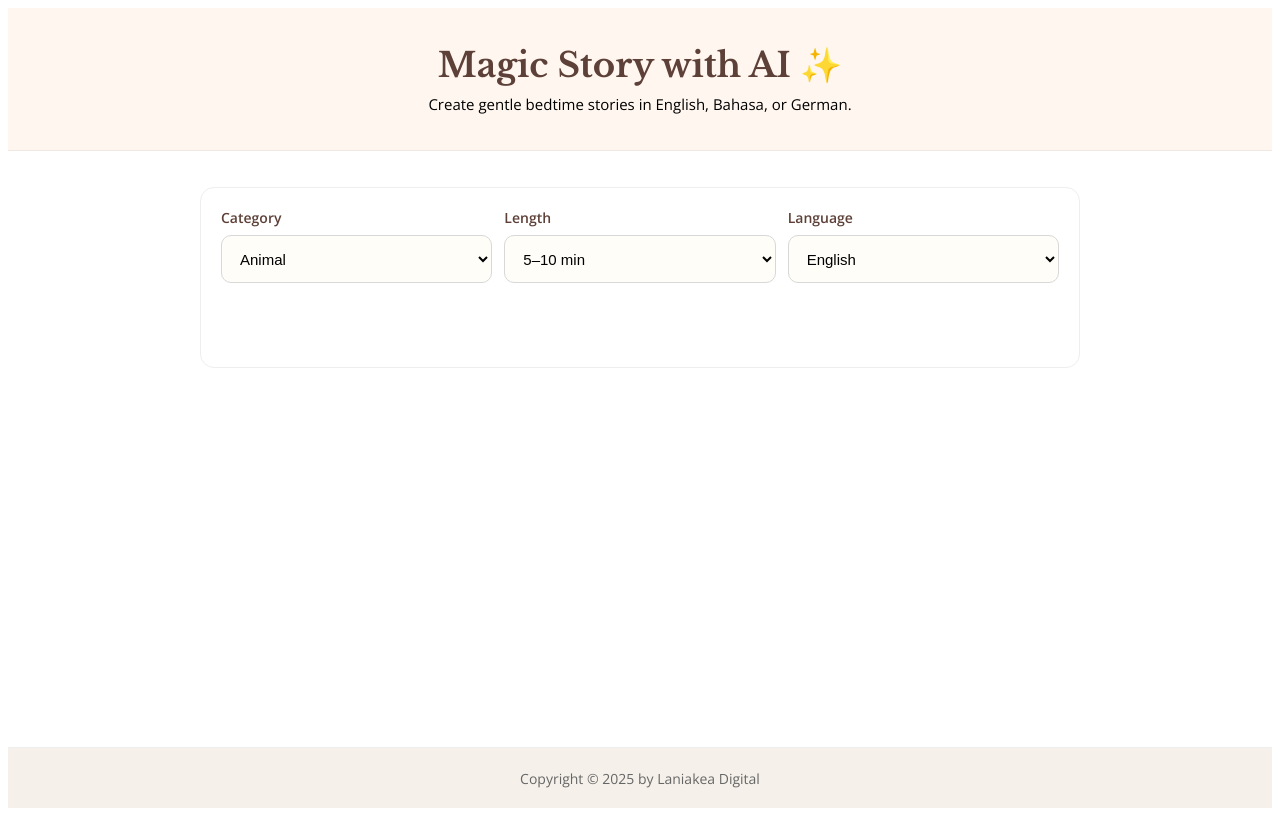
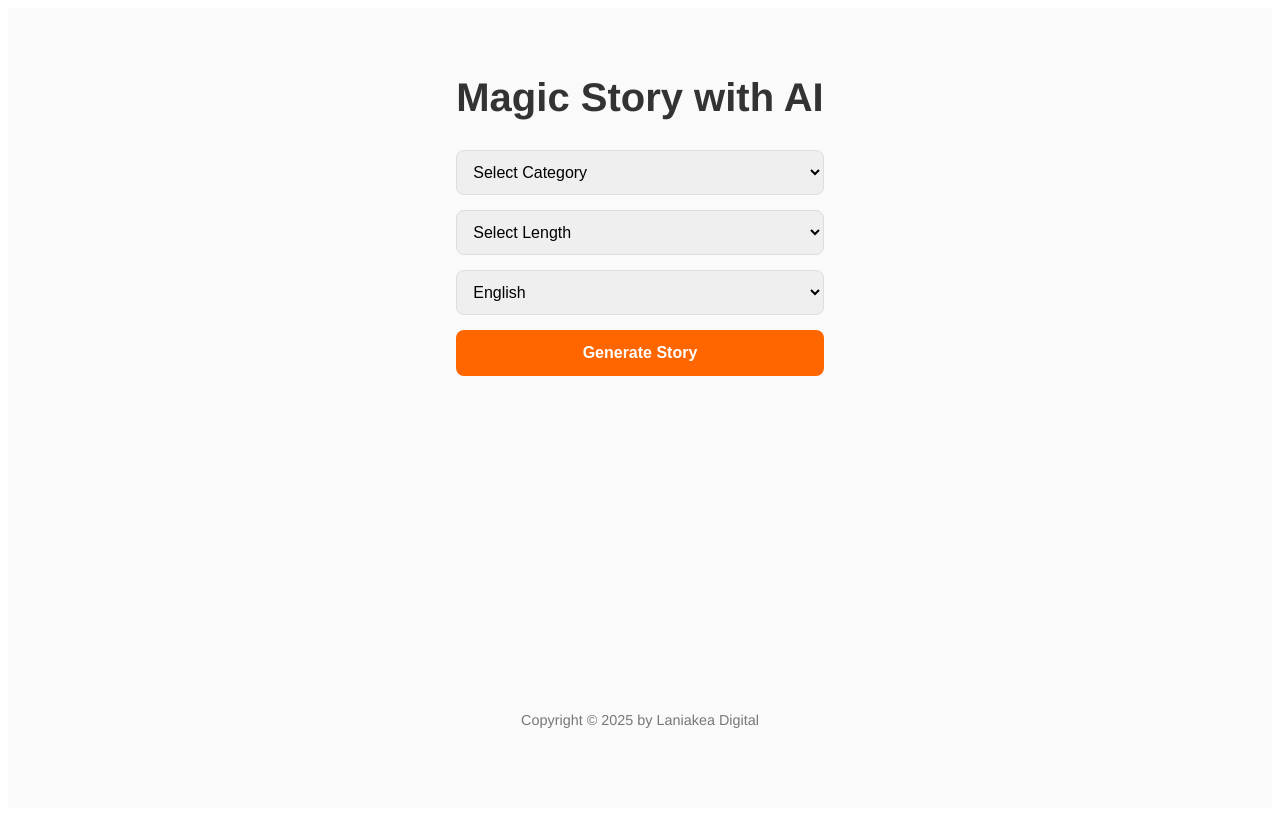
Before and after one commit to amysxe/magicstory-ai, a Next.js app: page / in a window 1280 px wide. Built offline with nearby package versions, Linux system fonts and the light colour scheme.

Commit message:
Update index.js

```diff
--- a/pages/index.js
+++ b/pages/index.js
@@ -1,321 +1,191 @@
 // pages/index.js
-import Head from "next/head";
 import { useState } from "react";
 
 export default function Home() {
-  const [category, setCategory] = useState("animal");
-  const [length, setLength] = useState("5-10 min");
+  const [category, setCategory] = useState("");
+  const [length, setLength] = useState("");
   const [language, setLanguage] = useState("English");
+  const [story, setStory] = useState("");
   const [title, setTitle] = useState("");
-  const [paragraphs, setParagraphs] = useState([]);
   const [loading, setLoading] = useState(false);
-  const [errorMsg, setErrorMsg] = useState("");
 
   const generateStory = async () => {
+    if (!category || !length || !language) {
+      alert("Please fill all fields!");
+      return;
+    }
     setLoading(true);
-    setErrorMsg("");
+    setStory("");
     setTitle("");
-    setParagraphs([]);
 
-    try {
-      const res = await fetch("/api/story", {
+    const response = await fetch("/api/story", {
       method: "POST",
       headers: { "Content-Type": "application/json" },
       body: JSON.stringify({ category, length, language }),
     });
 
-      const data = await res.json();
-      if (!res.ok) {
-        throw new Error(data?.error || "Generation failed");
+    const data = await response.json();
+    if (data.story) {
+      const parts = data.story.split("\n");
+      const firstLine = parts.shift();
+      setTitle(firstLine.trim());
+      setStory(parts.join("\n").trim());
     }
-
-      const raw = (data.story || "").trim();
-      if (!raw) {
-        throw new Error("Empty story returned");
-      }
-
-      // Extract first non-empty line as title
-      const linesAll = raw.split(/\r?\n/).map(l => l.trim()).filter(Boolean);
-      const extractedTitle = linesAll.length ? linesAll.shift() : "Untitled Story";
-
-      // Remaining text -> paragraphs by double newline
-      const remainingText = linesAll.join("\n");
-      const paras = remainingText
-        ? remainingText.split(/\r?\n\s*\r?\n/).map(p => p.trim()).filter(Boolean)
-        : [];
-
-      setTitle(extractedTitle);
-      setParagraphs(paras);
-    } catch (err) {
-      console.error(err);
-      setErrorMsg(err.message || "Failed to generate story");
-    } finally {
     setLoading(false);
-    }
   };
 
   return (
-    <>
-      <Head>
-        <title>Magic Story with AI</title>
-        <meta name="viewport" content="width=device-width,initial-scale=1" />
-        <link
-          href="https://fonts.googleapis.com/css2?family=Libre+Baskerville:wght@400;700&family=Open+Sans:wght@300;400;600&display=swap"
-          rel="stylesheet"
-        />
-      </Head>
+    <div style={styles.page}>
+      <div style={styles.container}>
+        <h1 style={styles.title}>Magic Story with AI</h1>
 
-      <div className="site">
-        <header className="site-header">
-          <div className="center">
-            <h1 className="brand">Magic Story with AI ✨</h1>
-            <p className="lead">Create gentle bedtime stories in English, Bahasa, or German.</p>
-          </div>
-        </header>
-
-        <main className="main">
-          <div className="center container">
-            <section className="card form-card" aria-labelledby="form-heading">
-              <h2 id="form-heading" className="sr-only">Story options</h2>
-
-              <div className="form-grid">
-                <div className="field">
-                  <label className="field-label">Category</label>
+        <div style={styles.form}>
           <select
-                    className="field-control"
+            style={styles.input}
             value={category}
             onChange={(e) => setCategory(e.target.value)}
-                    aria-label="Category"
           >
-                    <option value="animal">Animal</option>
-                    <option value="fruit">Fruit</option>
-                    <option value="person">Person</option>
-                    <option value="mix">Mix</option>
-                    <option value="random">Random</option>
+            <option value="">Select Category</option>
+            <option value="Fruit">Fruit</option>
+            <option value="Animal">Animal</option>
+            <option value="Person">Person</option>
+            <option value="Mix">Mix</option>
+            <option value="Random">Random</option>
           </select>
-                </div>
 
-                <div className="field">
-                  <label className="field-label">Length</label>
           <select
-                    className="field-control"
+            style={styles.input}
             value={length}
             onChange={(e) => setLength(e.target.value)}
-                    aria-label="Length"
           >
-                    <option value="5-10 min">5–10 min</option>
-                    <option value="10-15 min">10–15 min</option>
-                    <option value=">15 min">&gt; 15 min</option>
+            <option value="">Select Length</option>
+            <option value="5-10">5-10 min</option>
+            <option value="10-15">10-15 min</option>
+            <option value="15+">15+ min</option>
           </select>
-                </div>
 
-                <div className="field">
-                  <label className="field-label">Language</label>
           <select
-                    className="field-control"
+            style={styles.input}
             value={language}
             onChange={(e) => setLanguage(e.target.value)}
-                    aria-label="Language"
           >
             <option value="English">English</option>
             <option value="Bahasa">Bahasa</option>
             <option value="German">German</option>
           </select>
-                </div>
-              </div>
 
-              <div className="actions">
-                <button
-                  className="btn btn-primary"
-                  onClick={generateStory}
-                  disabled={loading}
-                >
-                  {loading ? "Generating…" : "Generate Story"}
+          <button style={styles.button} onClick={generateStory} disabled={loading}>
+            {loading ? "Generating..." : "Generate Story"}
           </button>
         </div>
 
-              {errorMsg && <div className="error">{errorMsg}</div>}
-            </section>
-
-            {/* Story display */}
         {title && (
-              <section className="card story-card" aria-live="polite">
-                <h3 className="story-title">{title}</h3>
-
-                <div className="story-body">
-                  {paragraphs.length ? (
-                    paragraphs.map((p, idx) => (
-                      <p key={idx}>
-                        {p.split(/\r?\n/).map((line, i) => (
-                          <span key={i}>
+          <div style={styles.storyBox}>
+            <h2 style={styles.storyTitle}>{title}</h2>
+            <p style={styles.storyText}>
+              {story.split("\n").map((line, idx) => (
+                <span key={idx}>
                   {line}
-                            {i < p.split(/\r?\n/).length - 1 && <br />}
+                  <br />
+                  <br />
                 </span>
               ))}
             </p>
-                    ))
-                  ) : (
-                    <p className="muted">No story body returned.</p>
+            <button style={styles.findMore} onClick={generateStory}>
+              Find More Story
+            </button>
+          </div>
         )}
       </div>
 
-                <div className="actions">
-                  <button
-                    className="btn btn-secondary"
-                    onClick={generateStory}
-                    disabled={loading}
-                  >
-                    {loading ? "Generating…" : "Find More Story"}
-                  </button>
-                </div>
-              </section>
-            )}
-          </div>
-        </main>
-
-        <footer className="site-footer">
-          <div className="center">Copyright © 2025 by Laniakea Digital</div>
+      <footer style={styles.footer}>
+        Copyright &copy; 2025 by Laniakea Digital
       </footer>
     </div>
-
-      <style jsx>{`
-        :root{
-          --bg:#fffaf2;
-          --card:#ffffff;
-          --accent:#f28c0f;
-          --accent-hover:#e07a00;
-          --muted:#6d4c41;
-          --text:#333333;
-          --shadow: 0 6px 20px rgba(22,22,22,0.04);
+  );
 }
 
-        /* layout */
-        .site {
-          min-height: 100vh;
-          display: flex;
-          flex-direction: column;
-          background: var(--bg);
-          color: var(--text);
-          font-family: "Open Sans", system-ui, -apple-system, "Segoe UI", Roboto, "Helvetica Neue", Arial;
-        }
-        .center { max-width: 880px; margin: 0 auto; padding: 0 20px; }
-
-        .site-header {
-          background: #fff6ef;
-          border-bottom: 1px solid #f0e6e2;
-          padding: 36px 0;
-        }
-        .brand {
-          font-family: "Libre Baskerville", serif;
-          font-size: 34px;
-          color: #5d4037;
-          margin: 0;
-          text-align: center;
-        }
-        .lead {
-          margin: 8px 0 0;
-          color: var(--muted);
-          text-align: center;
-          font-size: 15px;
-        }
-
-        .main { flex: 1 0 auto; padding: 36px 0; padding-bottom: 60px; }
-
-        .container { display: block; }
-
-        /* card */
-        .card {
-          background: var(--card);
-          border-radius: 14px;
-          box-shadow: var(--shadow);
-          border: 1px solid #eee;
-          padding: 20px;
-        }
-        .form-card { margin-bottom: 20px; }
-
-        /* form grid */
-        .form-grid {
-          display: grid;
-          gap: 12px;
-          grid-template-columns: 1fr;
-        }
-        @media (min-width: 760px) {
-          .form-grid { grid-template-columns: 1fr 1fr 1fr; }
-        }
-
-        .field { display: flex; flex-direction: column; }
-        .field-label {
-          font-weight: 600;
-          color: #5d4037;
-          margin-bottom: 8px;
-          font-size: 14px;
-        }
-
-        /* uniform controls */
-        .field-control {
-          height: 48px;
-          padding: 10px 14px;
-          border-radius: 10px;
-          border: 1px solid #d8d8d8;
-          background: #fffdf8;
-          font-size: 15px;
-          outline: none;
-        }
-        .field-control:focus {
-          box-shadow: 0 0 0 5px rgba(242,140,15,0.07);
-          border-color: var(--accent);
-        }
-
-        .actions { margin-top: 16px; display:flex; gap:12px; align-items:center; }
-        .actions .btn { min-width: 160px; height: 48px; border-radius: 10px; font-weight:700; cursor:pointer; border: none; }
-
-        .btn-primary {
-          background: var(--accent);
-          color: white;
-          transition: background .12s ease;
-        }
-        .btn-primary:hover:not(:disabled) { background: var(--accent-hover); }
-        .btn-secondary {
-          background: #8d6e63;
-          color: white;
-        }
-        .btn:disabled { opacity: 0.6; cursor: not-allowed; }
-
-        .error { margin-top:12px; color:#b00020; font-weight:600; }
-
-        /* story card */
-        .story-card { margin-top: 18px; }
-        .story-title {
-          font-family: "Libre Baskerville", serif;
-          font-size: 22px;
-          color: #5d4037;
-          margin: 0 0 12px 0;
-          text-align: center;
-        }
-        .story-body p {
-          margin: 0 0 16px 0;
-          line-height: 1.8;
-          color: #444;
-          font-size: 16.5px;
-        }
-        .muted { color: #888; }
-
-        /* footer pinned at bottom and fixed height 60px */
-        .site-footer {
-          height: 60px;
-          flex-shrink: 0;
-          background: #f5f1ea;
-          border-top: 1px solid #eee;
-          display: flex;
-          align-items: center;
-          justify-content: center;
-          color: #666;
-          font-size: 14px;
-        }
-
-        /* accessibility */
-        .sr-only { position: absolute; width: 1px; height: 1px; padding: 0; margin: -1px; overflow: hidden; clip: rect(0,0,0,0); white-space: nowrap; border: 0;}
-      `}</style>
-    </>
-  );
-}
+const styles = {
+  page: {
+    fontFamily: "'Helvetica Neue', Arial, sans-serif",
+    backgroundColor: "#fafafa",
+    minHeight: "100vh",
+    display: "flex",
+    flexDirection: "column",
+    justifyContent: "space-between",
+  },
+  container: {
+    maxWidth: "700px",
+    margin: "0 auto",
+    padding: "40px 20px",
+    flex: "1",
+  },
+  title: {
+    textAlign: "center",
+    fontSize: "2.5rem",
+    marginBottom: "30px",
+    color: "#333",
+  },
+  form: {
+    display: "flex",
+    flexDirection: "column",
+    gap: "15px",
+    marginBottom: "30px",
+  },
+  input: {
+    padding: "12px",
+    fontSize: "1rem",
+    border: "1px solid #ddd",
+    borderRadius: "8px",
+  },
+  button: {
+    backgroundColor: "#ff6600",
+    color: "#fff",
+    padding: "14px",
+    fontSize: "1rem",
+    border: "none",
+    borderRadius: "8px",
+    cursor: "pointer",
+    fontWeight: "bold",
+  },
+  storyBox: {
+    backgroundColor: "#fff",
+    padding: "25px",
+    borderRadius: "10px",
+    boxShadow: "0 4px 12px rgba(0,0,0,0.1)",
+    marginTop: "20px",
+  },
+  storyTitle: {
+    fontSize: "1.8rem",
+    marginBottom: "15px",
+    color: "#333",
+    textAlign: "center",
+  },
+  storyText: {
+    fontSize: "1.1rem",
+    lineHeight: "1.6",
+    color: "#444",
+    whiteSpace: "pre-line",
+  },
+  findMore: {
+    marginTop: "20px",
+    backgroundColor: "#ff6600",
+    color: "#fff",
+    padding: "12px 18px",
+    fontSize: "1rem",
+    border: "none",
+    borderRadius: "8px",
+    cursor: "pointer",
+    fontWeight: "bold",
+    display: "block",
+    marginLeft: "auto",
+    marginRight: "auto",
+  },
+  footer: {
+    textAlign: "center",
+    padding: "20px",
+    fontSize: "0.9rem",
+    color: "#777",
+    marginBottom: "60px",
+  },
+};
```
Lines whose indentation alone changed are shown as unchanged.
